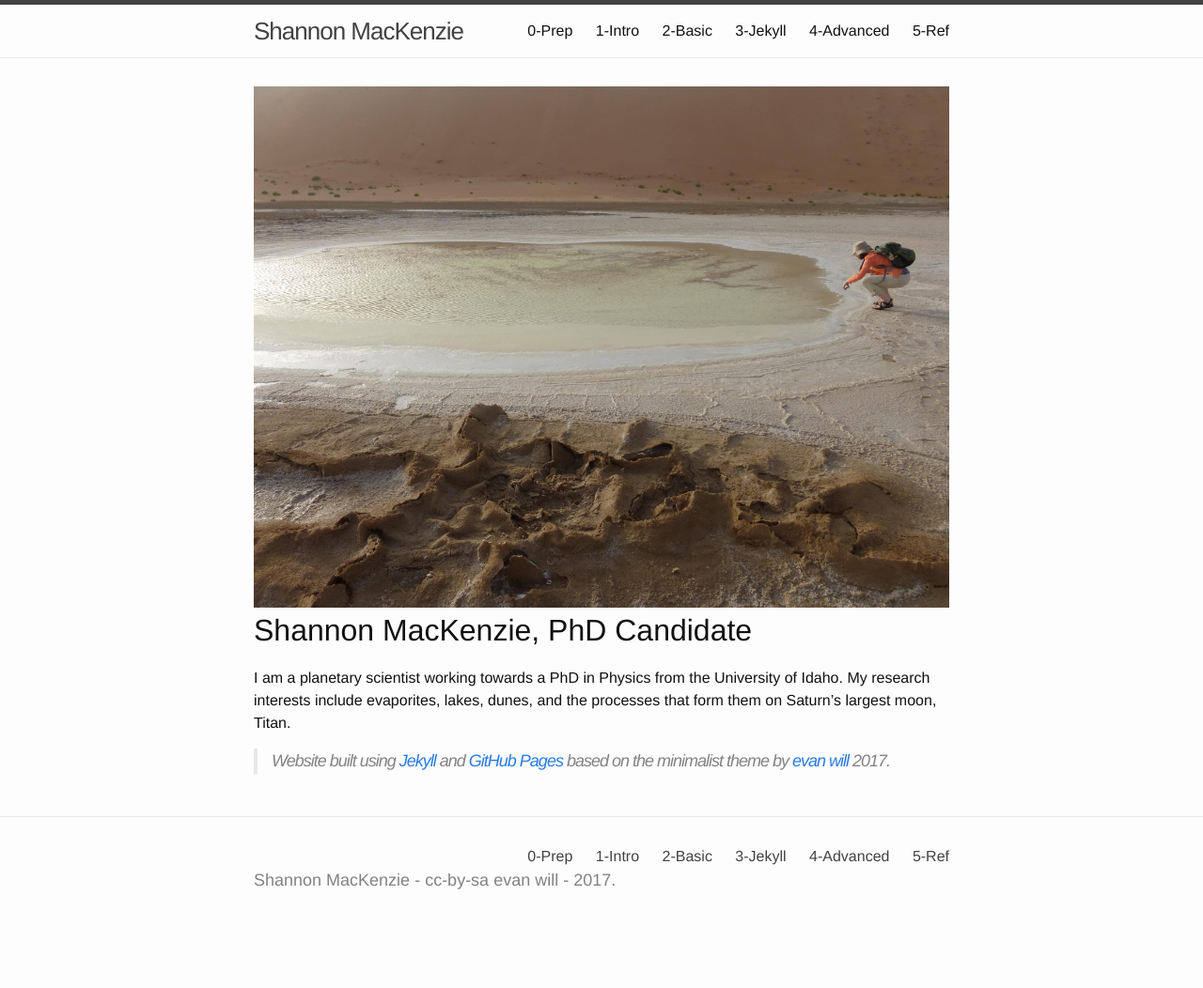
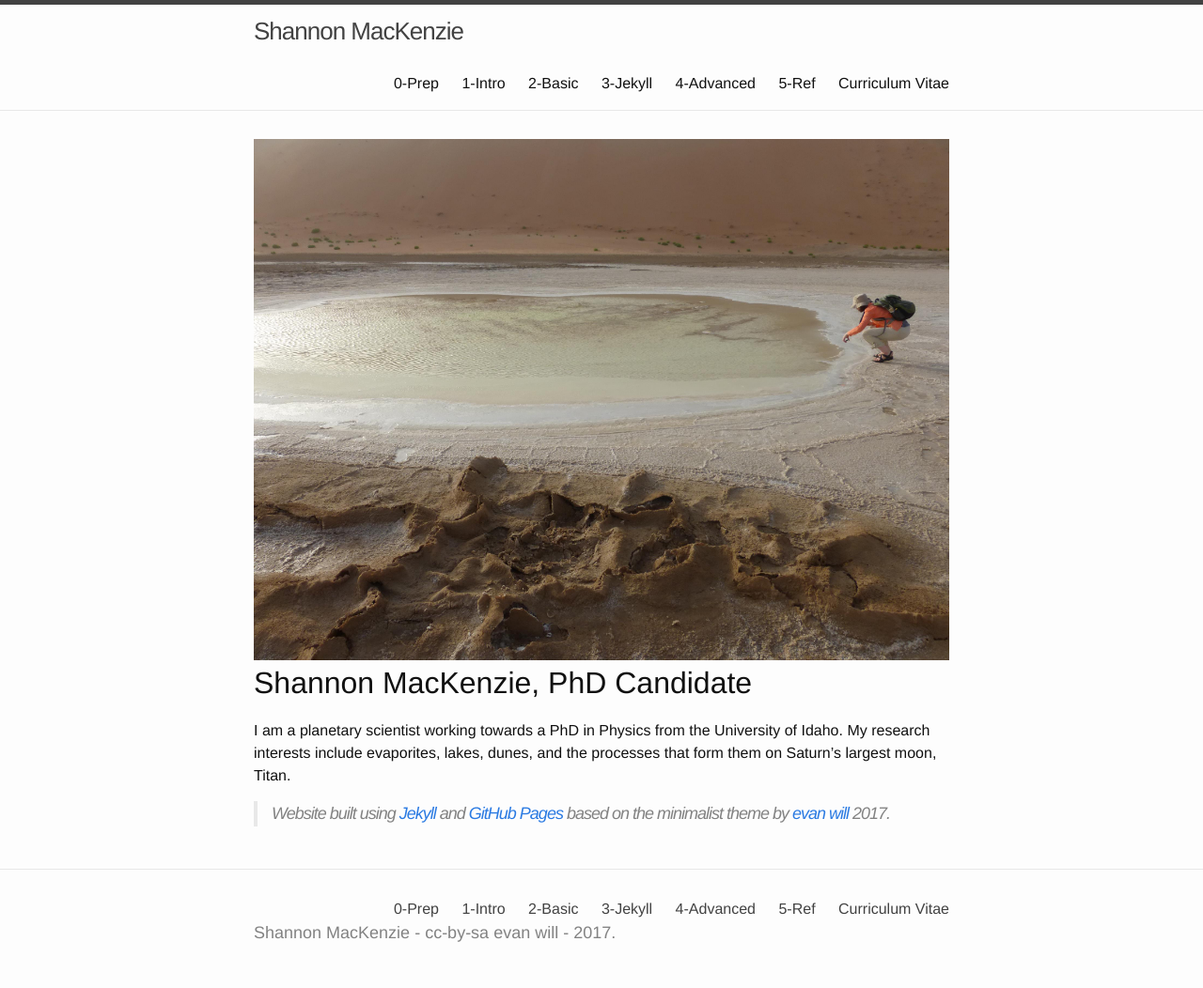
Before and after one commit to shannonmackenzie/shannonmackenzie.github.io, a Jekyll site: the page built from index.md, in a window 1280 px wide. Shown: the whole page at 94% size. Built offline with Jekyll 4.4.1, drawn with Linux system fonts in a browser that asks for light colours; before the commit the page ends 996 px from its top, so only the background shows below that; part of the change alters nothing that is shown.

```diff
--- a/_config.yml
+++ b/_config.yml
@@ -14,6 +14,7 @@ github_username: shannonmackenzie
 pub_year: 2017
 repo: "https://github.com/shannonmackenzie.github.io"
 
+include: ["/_pages/"]
 
 # Build settings
 markdown: kramdown
```
